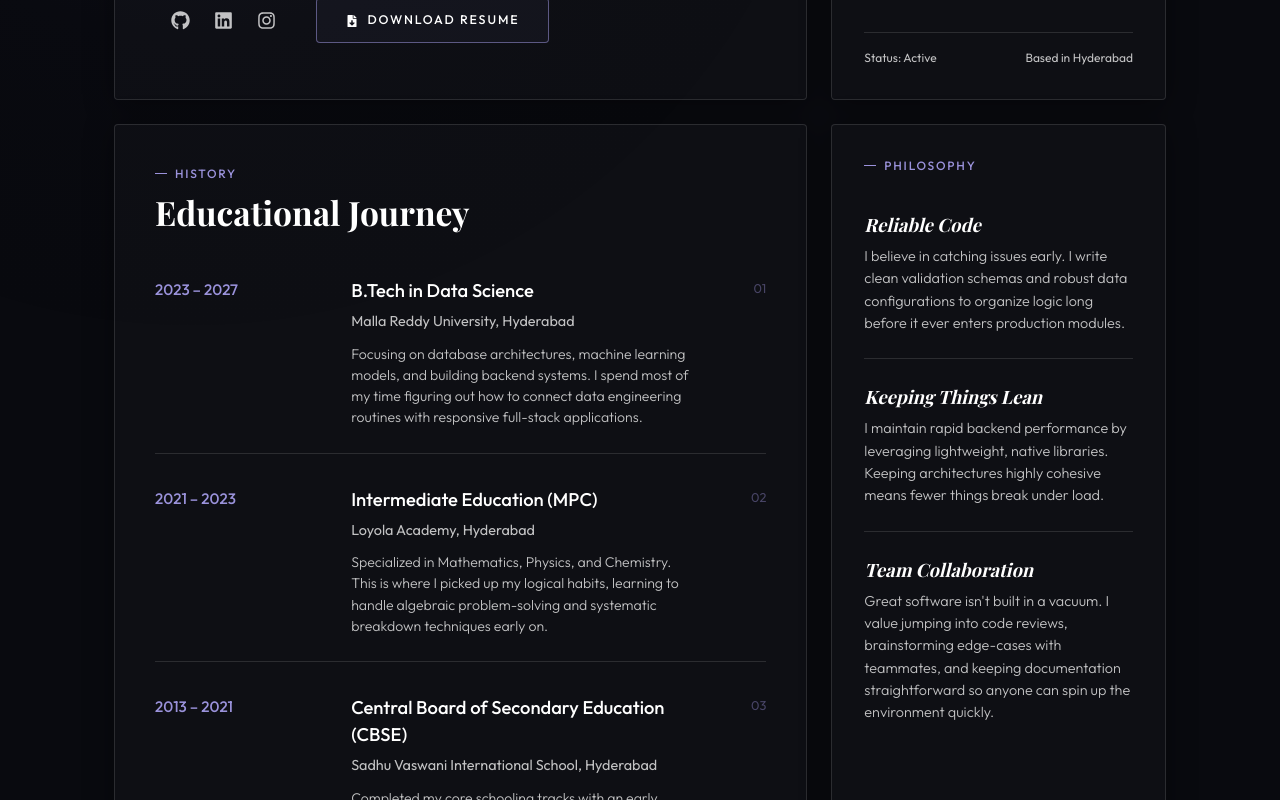
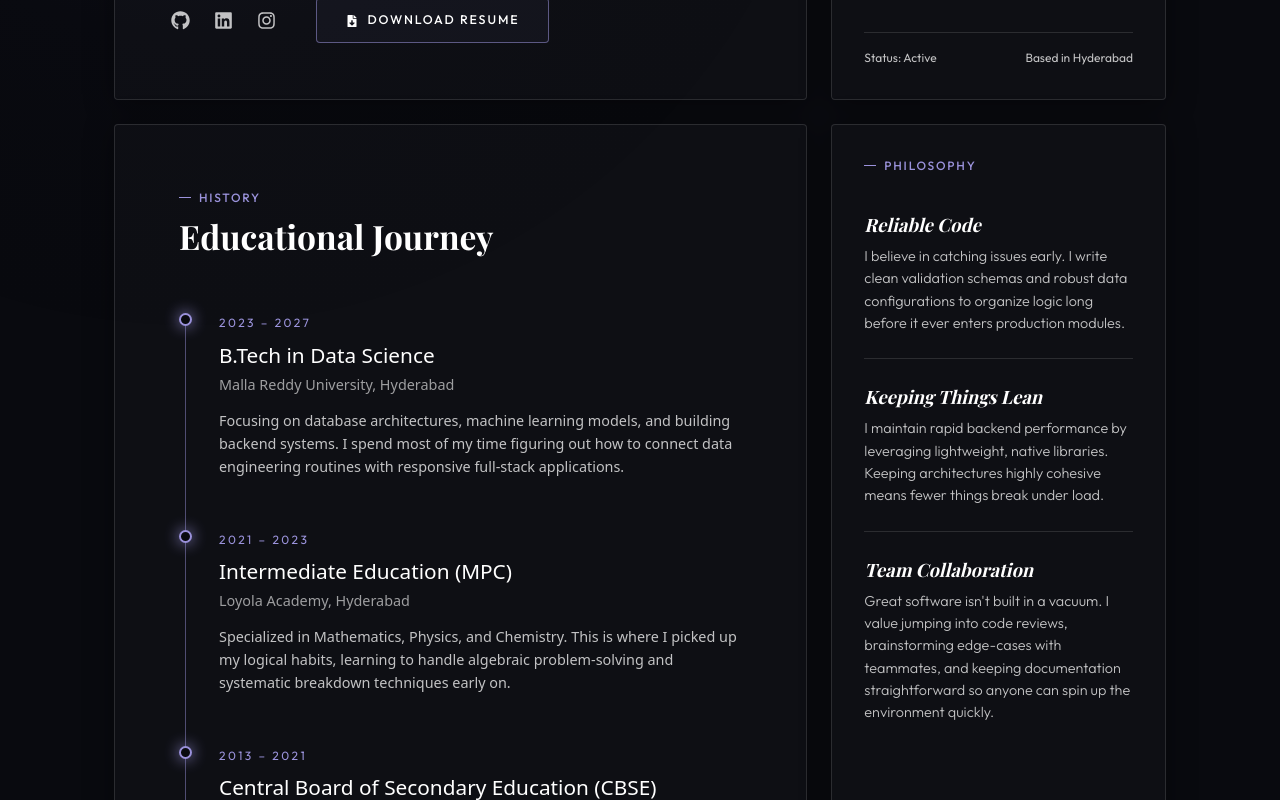
Before and after one commit to RedPanda-08/frontend-portfolio, a React (Vite) app in the folder portfolio/: page /about in a window 1280 px wide. Shown: the part 440-1240 px from the top of the page. Built offline with nearby package versions, Linux system fonts and the light colour scheme; no server answers; a web font is replaced by a local one.

Commit message:
Changes Made

```diff
--- a/portfolio/src/components/aboutme.jsx
+++ b/portfolio/src/components/aboutme.jsx
@@ -206,7 +206,7 @@ export default function AboutMe() {
                 fontWeight: 500,
                 color: C.statusGreen,
                 letterSpacing: "0.06em",
-                textTransform: "uppercase"
+                textTransform: "uppercase",
               }}>
                 <span className="pulse-dot" style={{ width: "6px", height: "6px", borderRadius: "50%", backgroundColor: C.statusGreen, display: "inline-block" }} />
                 Available for Opportunities
@@ -278,60 +278,74 @@ export default function AboutMe() {
               <span>Based in Hyderabad</span>
             </div>
           </motion.section>
-
-          {/* EDUCATION TIMELINE COMPONENT */}
+            {/* EDUCATION TIMELINE COMPONENT - FIXED ANIMATION */}
           <motion.section
-            initial="hidden" whileInView="visible" viewport={{ once: true, amount: 0.1 }} variants={fadeUp}
+            initial="hidden"
+            whileInView="visible"
+            viewport={{ once: true, amount: 0.2 }} // Increased amount to trigger earlier
+            variants={{
+              hidden: { opacity: 0 },
+              visible: { opacity: 1, transition: { staggerChildren: 0.2 } } // Staggers the timeline items
+            }}
             style={{
               gridColumn: windowWidth > 992 ? "span 2" : "auto",
               background: C.surface,
               border: `1px solid ${C.border}`,
               borderRadius: "4px",
-              padding: "clamp(1.5rem, 4vw, 2.5rem)",
+              padding: "clamp(2rem, 5vw, 4rem)",
               boxSizing: "border-box",
               boxShadow: "0 4px 30px rgba(0, 0, 0, 0.4)",
-              transition: "all 0.3s cubic-bezier(0.16, 1, 0.3, 1)"
-            }}
-            onMouseEnter={(e) => {
-              e.currentTarget.style.borderColor = "rgba(180, 170, 255, 0.35)";
-              e.currentTarget.style.backgroundColor = C.surfaceHover;
-              e.currentTarget.style.boxShadow = "0 20px 40px -15px rgba(0, 0, 0, 0.6)";
-            }}
-            onMouseLeave={(e) => {
-              e.currentTarget.style.borderColor = C.border;
-              e.currentTarget.style.backgroundColor = C.surface;
-              e.currentTarget.style.boxShadow = "0 4px 30px rgba(0, 0, 0, 0.4)";
+              overflow: "hidden"
             }}
           >
-            <div style={{ marginBottom: "2.5rem" }}>
+            <motion.div variants={fadeUp} style={{ marginBottom: "3rem" }}>
               <Label>History</Label>
               <h2 style={sH2}>Educational Journey</h2>
-            </div>
+            </motion.div>
 
-            <div style={{ display: "flex", flexDirection: "column", gap: "2rem" }}>
+            <div style={{ position: "relative", display: "flex", flexDirection: "column", gap: "3rem" }}>
+              {/* Animated Spine Line */}
+              <motion.div
+                initial={{ height: 0 }}
+                whileInView={{ height: "100%" }}
+                transition={{ duration: 1.5, ease: "easeInOut" }}
+                style={{
+                  position: "absolute", left: "6px", top: "10px",
+                  width: "1px", background: "rgba(180, 170, 255, 0.4)"
+                }}
+              />
+
               {educationData.map((edu, i) => (
-                <div key={i} style={{
-                  display: "grid",
-                  gridTemplateColumns: windowWidth > 768 ? "1.2fr 2.5fr 0.3fr" : "1fr",
-                  gap: windowWidth > 768 ? "2rem" : "0.75rem",
-                  alignItems: "start",
-                  paddingBottom: "1.5rem",
-                  borderBottom: i !== educationData.length - 1 ? `1px solid ${C.border}` : "none",
-                  boxSizing: "border-box"
-                }}>
-                  <span style={{ fontFamily: "'Outfit', sans-serif", fontSize: "0.95rem", fontWeight: 500, color: C.accent, marginTop: "2px" }}>{edu.year}</span>
-                  <div style={{ fontFamily: "'Outfit', sans-serif", display: "flex", flexDirection: "column", gap: "0.4rem" }}>
-                    <h3 style={{ fontSize: "1.15rem", fontWeight: 500, color: C.text, margin: 0 }}>{edu.degree}</h3>
-                    <h4 style={{ fontSize: "0.9rem", fontWeight: 400, color: C.muted, margin: 0 }}>{edu.institution}</h4>
-                    <p style={{ fontSize: "0.88rem", color: C.muted, lineHeight: 1.5, margin: "0.3rem 0 0 0", fontWeight: 300 }}>{edu.description}</p>
+                <motion.div
+                  key={i}
+                  variants={fadeUp} // This now triggers for each item inside the container
+                  style={{ position: "relative", paddingLeft: "2.5rem" }}
+                >
+                  {/* Animated Pulse Anchor */}
+                  <motion.div
+                    initial={{ scale: 0 }}
+                    whileInView={{ scale: 1 }}
+                    transition={{ delay: 0.2 + (i * 0.2), type: "spring" }}
+                    style={{
+                      position: "absolute", left: "0px", top: "4px",
+                      width: "13px", height: "13px", borderRadius: "50%",
+                      background: C.bg, border: `2px solid ${C.accent}`,
+                      boxShadow: `0 0 15px ${C.accent}`
+                    }}
+                  />
+
+                  <div className="timeline-content">
+                    <span style={{ fontFamily: "'Outfit', sans-serif", fontSize: "0.75rem", color: C.accent, letterSpacing: "0.2em", textTransform: "uppercase" }}>{edu.year}</span>
+                    <h3 style={{ fontSize: "1.3rem", fontWeight: 500, color: C.text, margin: "0.4rem 0 0.2rem 0" }}>{edu.degree}</h3>
+                    <h4 style={{ fontSize: "0.9rem", fontWeight: 400, color: C.muted, margin: 0, opacity: 0.8 }}>{edu.institution}</h4>
+                    <p style={{ fontSize: "0.9rem", color: C.muted, lineHeight: 1.6, marginTop: "0.8rem", maxWidth: "550px", fontWeight: 300 }}>{edu.description}</p>
                   </div>
-                  {windowWidth > 768 && (
-                    <span style={{ fontFamily: "'Outfit', sans-serif", fontSize: "0.8rem", color: C.dim, textAlign: "right", marginTop: "2px" }}>{edu.index}</span>
-                  )}
-                </div>
+                </motion.div>
               ))}
             </div>
           </motion.section>
+
+
 
           {/* PHILOSOPHY CARD */}
           <motion.section
```
